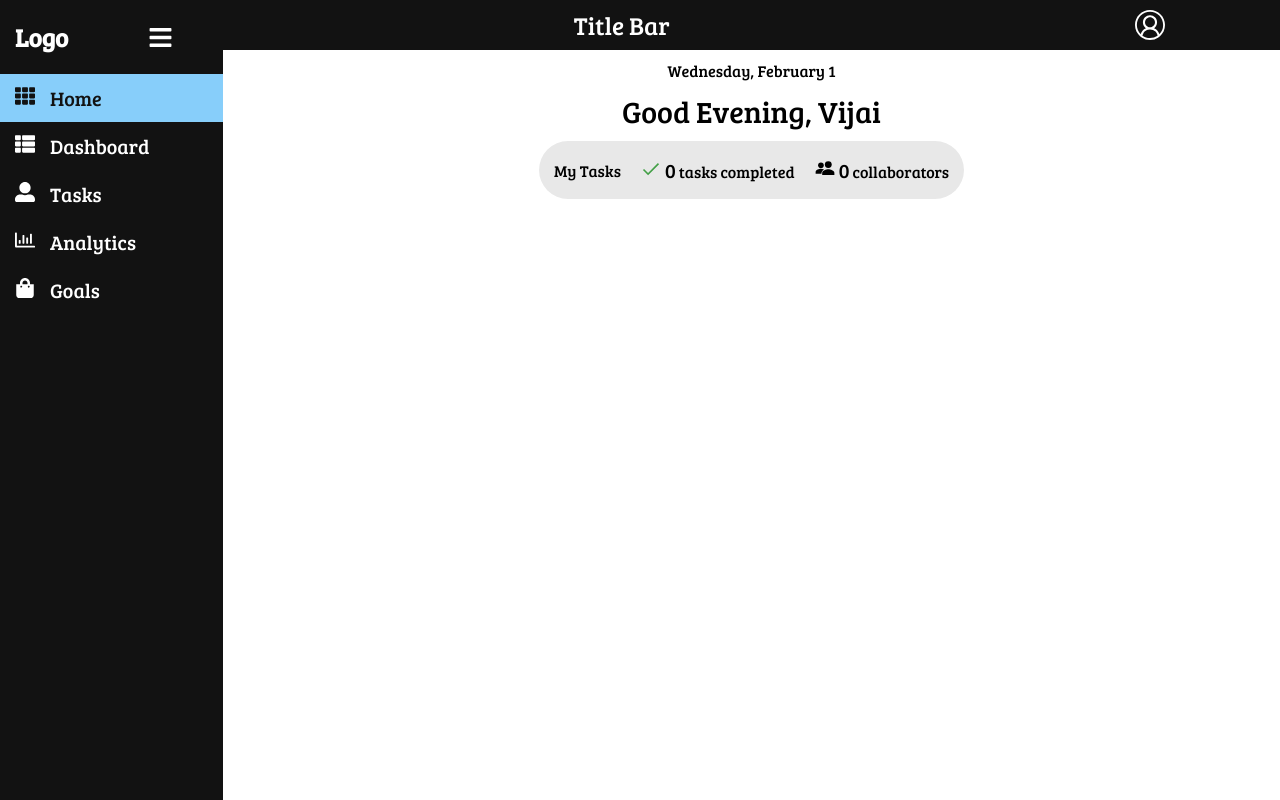
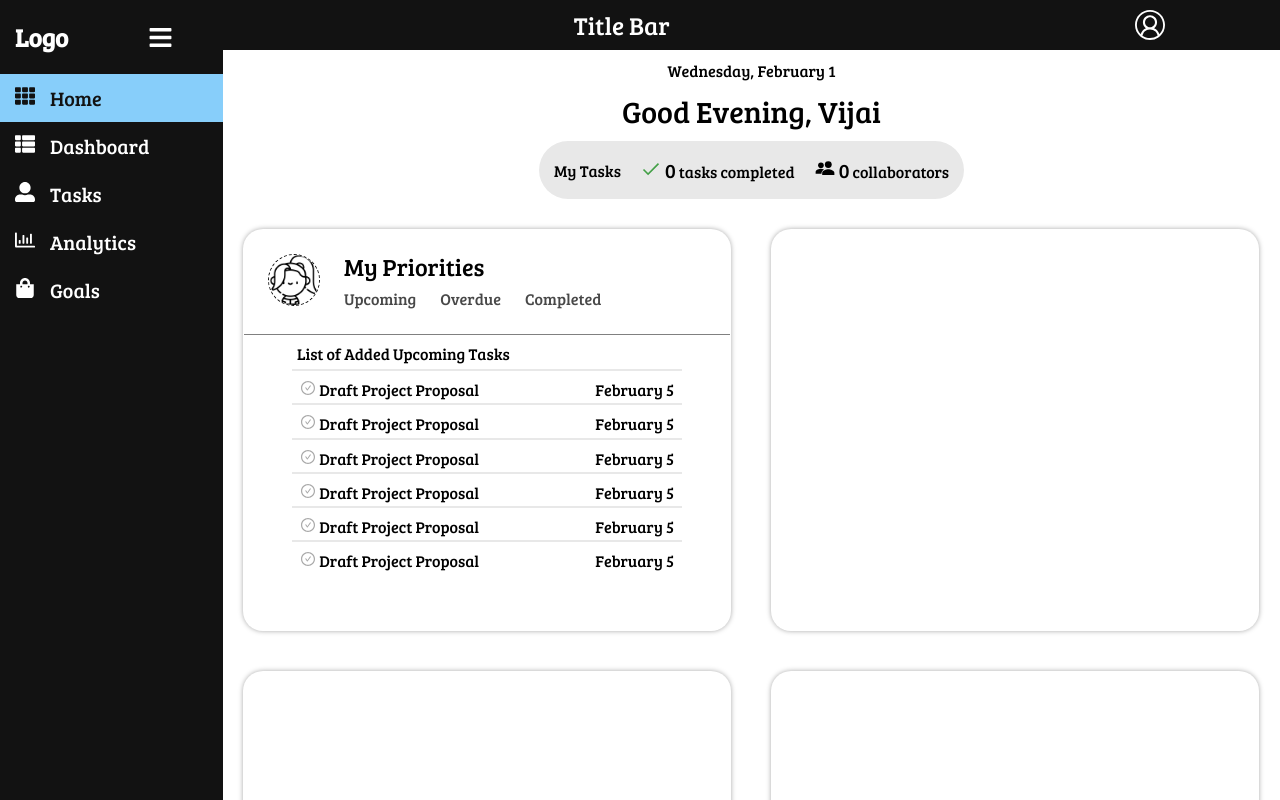
Before and after one commit to ks-vijai/Todo-Planner, a React (Create React App) app: page / in a window 1280 px wide. Shown: the top 800 px of the page. Built offline with nearby package versions, Linux system fonts and the light colour scheme.

Commit message:
feat: home-page: add overall task progress
Add Upcoming Task Progress tab

Signed-off-by: ks-vijai <vijaiks.19cse@kongu.edu>

```diff
--- a/src/pages/Homepage.js
+++ b/src/pages/Homepage.js
@@ -1,8 +1,18 @@
 import React from "react";
 import { FcCheckmark } from "react-icons/fc";
 import { IoPeopleSharp } from "react-icons/io5";
+import { AiOutlineCheckCircle } from "react-icons/ai";
+import girlProfile from "../assets/girl.png";
 
 function Homepage() {
+  const changeClassifier = (taskClassifier, event) => {
+    const classifierButtons = document.querySelectorAll(".classifier-buttons");
+    classifierButtons.forEach((button) => {
+      button.classList.remove("active-class");
+    });
+    event.target.classList.toggle("active-class");
+  };
+
   return (
     <div>
       <div className="overall-board">
@@ -20,6 +30,101 @@ function Homepage() {
           </div>
         </div>
       </div>
+      <div className="overall-task-dashboard">
+        <div className="task-section overall-section">
+          <div className="task-classification-container">
+            <div>
+              <img
+                src={girlProfile}
+                alt="Profile"
+                className="girl-profile-icon"
+              />
+            </div>
+            <div className="task-options">
+              <div className="heading-bar">My Priorities</div>
+              <div className="task-classifier">
+                <div
+                  className="classifier-buttons"
+                  onClick={(event) => changeClassifier("upcoming", event)}
+                >
+                  Upcoming
+                </div>
+                <div
+                  className="classifier-buttons"
+                  onClick={(event) => changeClassifier("overdue", event)}
+                >
+                  Overdue
+                </div>
+                <div
+                  className="classifier-buttons"
+                  onClick={(event) => changeClassifier("completed", event)}
+                >
+                  Completed
+                </div>
+              </div>
+            </div>
+          </div>
+          <div className="upcoming-task-section">
+            <div className="upcoming-heading">List of Added Upcoming Tasks</div>
+            <div className="overall-todo-tasks">
+              <div className="task-name">
+                <AiOutlineCheckCircle className="complete-icon" /> Draft Project
+                Proposal
+              </div>
+              <div>February 5</div>
+            </div>
+            <div className="overall-todo-tasks">
+              <div className="task-name">
+                <AiOutlineCheckCircle className="complete-icon" /> Draft Project
+                Proposal
+              </div>
+              <div>February 5</div>
+            </div>
+            <div className="overall-todo-tasks">
+              <div className="task-name">
+                <AiOutlineCheckCircle className="complete-icon" /> Draft Project
+                Proposal
+              </div>
+              <div>February 5</div>
+            </div>
+            <div className="overall-todo-tasks">
+              <div className="task-name">
+                <AiOutlineCheckCircle className="complete-icon" /> Draft Project
+                Proposal
+              </div>
+              <div>February 5</div>
+            </div>
+            <div className="overall-todo-tasks">
+              <div className="task-name">
+                <AiOutlineCheckCircle className="complete-icon" /> Draft Project
+                Proposal
+              </div>
+              <div>February 5</div>
+            </div>
+            <div className="overall-todo-tasks">
+              <div className="task-name">
+                <AiOutlineCheckCircle className="complete-icon" /> Draft Project
+                Proposal
+              </div>
+              <div>February 5</div>
+            </div>
+          </div>
+        </div>
+        <div className="overall-section">
+          <div></div>
+          <div></div>
+        </div>
+      </div>
+      <div className="overall-task-dashboard">
+        <div className="task-section overall-section">
+          <div></div>
+          <div></div>
+        </div>
+        <div className="overall-section">
+          <div></div>
+          <div></div>
+        </div>
+      </div>
     </div>
   );
 }
--- a/src/styles/homePage.css
+++ b/src/styles/homePage.css
@@ -29,3 +29,98 @@
 .progress-details {
   font-size: 20px;
 }
+
+.overall-task-dashboard {
+  display: flex;
+  flex-wrap: wrap;
+}
+
+.overall-section {
+  border: 1px solid transparent;
+  border-radius: 20px;
+  box-shadow: 0 0 0.3rem var(--bg-box-shadow);
+  height: 25em;
+  margin: 20px;
+  width: 46%;
+}
+
+.girl-profile-icon {
+  border: 1px dashed var(--primary-black);
+  border-radius: 50%;
+  height: 50px;
+  margin: 1.5em;
+  width: 50px;
+}
+
+.task-classification-container {
+  align-items: center;
+  border-bottom: 1px solid var(--bg-general-grey);
+  display: flex;
+}
+
+.task-options {
+  display: flex;
+  flex-direction: column;
+}
+
+.task-classifier {
+  align-items: center;
+  color: var(--bg-dark-grey);
+  display: flex;
+  gap: 1.5em;
+  margin-top: 5px;
+}
+
+.heading-bar {
+  font-size: 150%;
+}
+
+.overall-todo-tasks {
+  align-items: center;
+  border-top: 2px solid var(--bg-light-grey-title);
+  cursor: pointer;
+  display: flex;
+  justify-content: space-between;
+  padding: 0.5em 0.5em 0.2em 0.5em;
+}
+
+.task-name {
+  text-align: center;
+}
+
+.upcoming-task-section {
+  padding: 0.2em 3em;
+}
+
+.upcoming-heading {
+  padding: 5px;
+}
+
+.complete-icon {
+  color: var(--bg-dark-grey-icon);
+}
+
+.classifier-buttons {
+  border-bottom: 5px solid transparent;
+  cursor: pointer;
+}
+
+.active-class {
+  border-bottom: 5px solid var(--bg-general-grey);
+}
+
+.overall-todo-tasks:hover {
+  background-color: var(--bg-light-grey-title);
+}
+
+.overall-section:hover {
+  border: 1px solid var(--primary-black);
+}
+
+.complete-icon:hover {
+  color: var(--primary-black);
+}
+
+.classifier-buttons:hover {
+  border-bottom: 5px solid var(--bg-general-grey);
+}
--- a/src/styles/vars.css
+++ b/src/styles/vars.css
@@ -5,7 +5,10 @@
   --bg-dark-blue: #0000ff;
   --bg-light-blue: #add8e6;
   --bg-light-sky-blue: #87cefa;
+  --bg-dark-grey: #484848;
+  --bg-general-grey: #808080;
   --bg-light-grey-title: #e8e8e8;
+  --bg-dark-grey-icon: #a9a9a9;
   --bg-box-shadow: rgba(0, 0, 0, 0.34);
 
   --bg-grey-tile: #2e2e2e;
@@ -13,8 +16,6 @@
   --bg-input-box-error: #4c2d2d;
   --bg-selection-blue: #1e90ff;
 
-  --bg-grey-box-shadow: #484848;
-
   --bright-red-border: #c10b00;
   --light-blue-border: #00c0f1;
 
```
Also changed, not shown: src/assets/girl.png (added), 1 other file (tests, documents, lock files or other folders).
